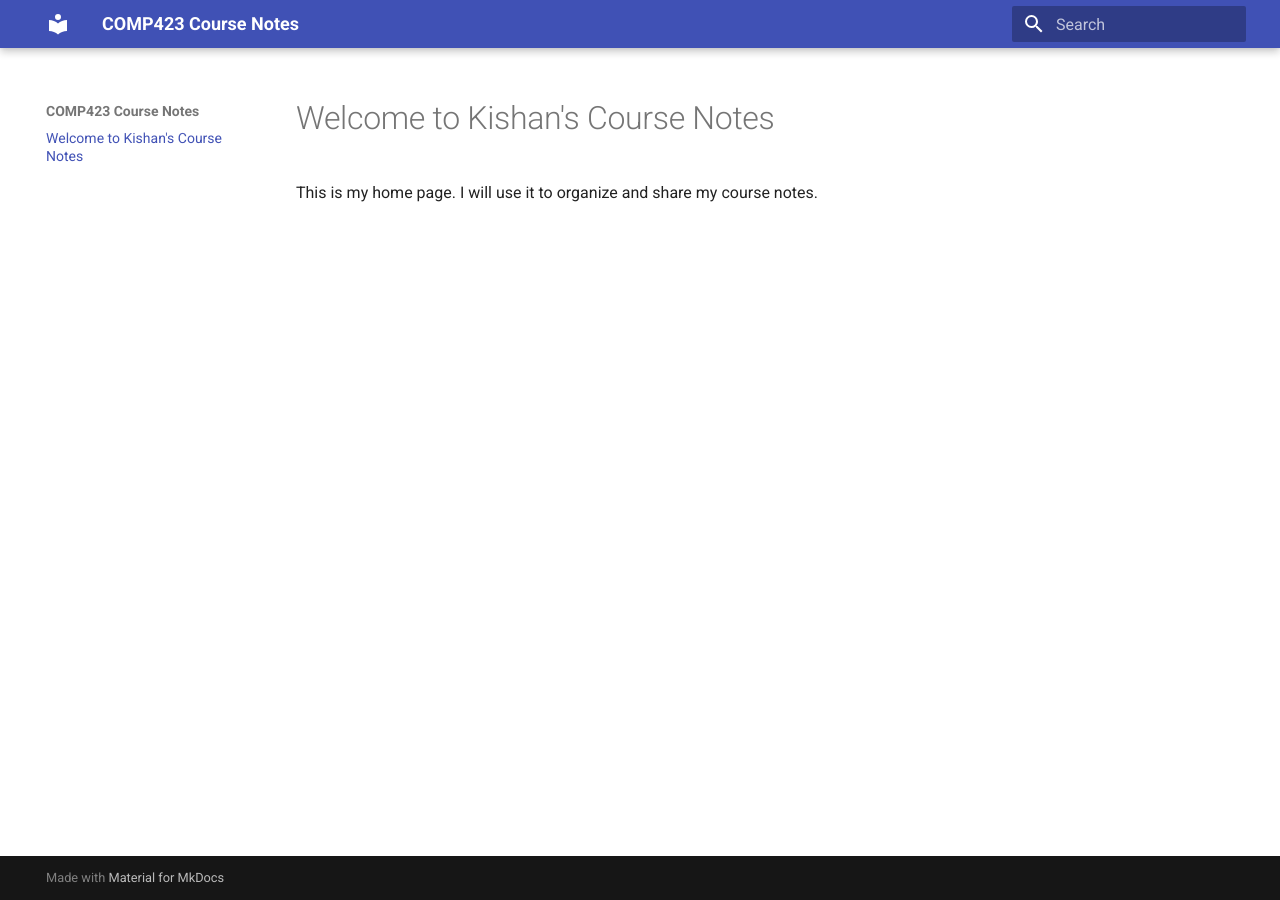
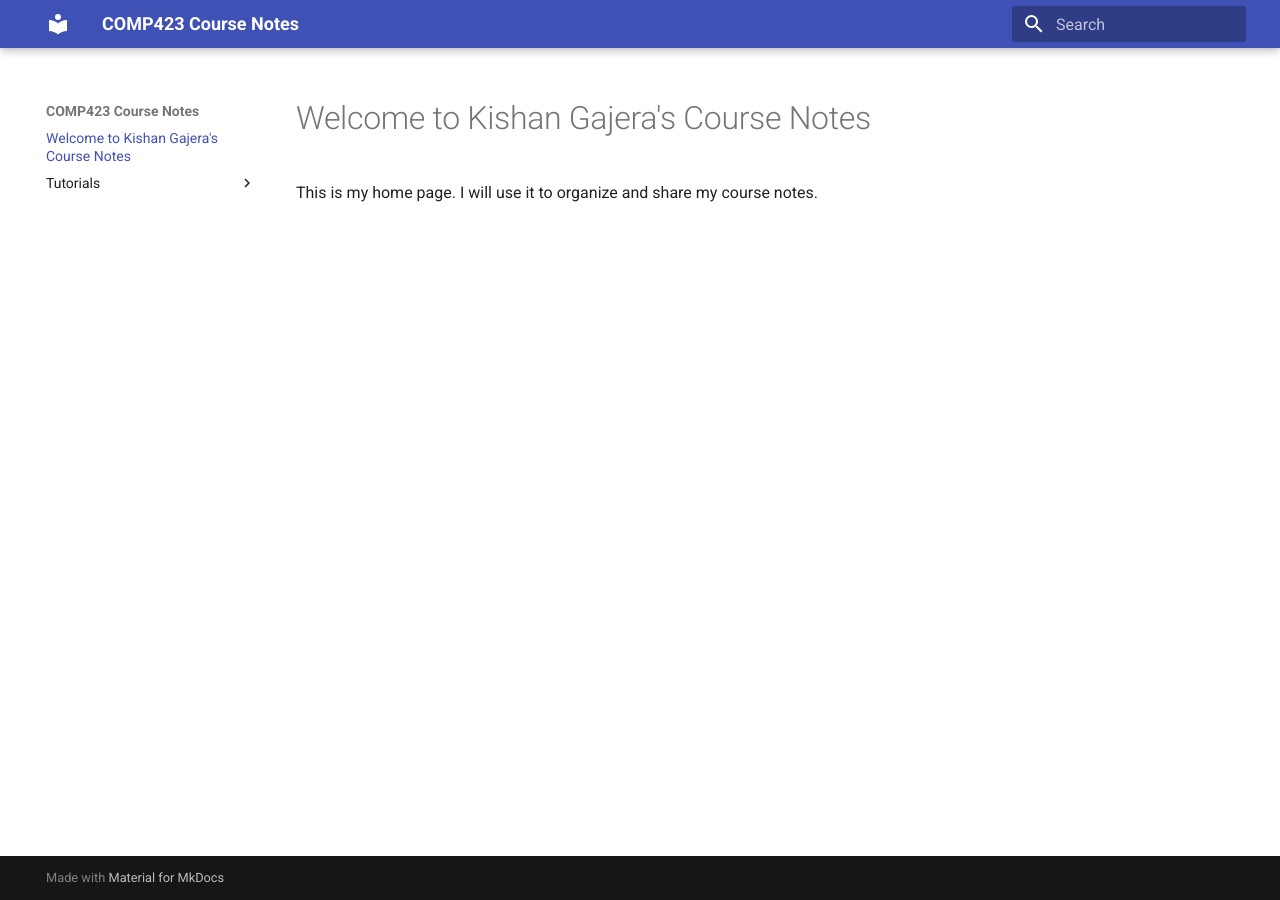
Before and after one commit to gajekish/comp423-course-notes, an MkDocs documentation site: the page built from docs/index.md, in a window 1280 px wide. Built offline with MkDocs 1.6.1 and Material for MkDocs 9.7.7, drawn with Linux system fonts in a browser that asks for light colours.

Commit message:
Initial Commit

```diff
--- a/docs/index.md
+++ b/docs/index.md
@@ -1,3 +1,3 @@
-# Welcome to Kishan's Course Notes
+# Welcome to Kishan Gajera's Course Notes
 
 This is my home page. I will use it to organize and share my course notes.
```
Also changed, not shown: docs/tutorials/go-setup.md (added, +3 -0 lines).
